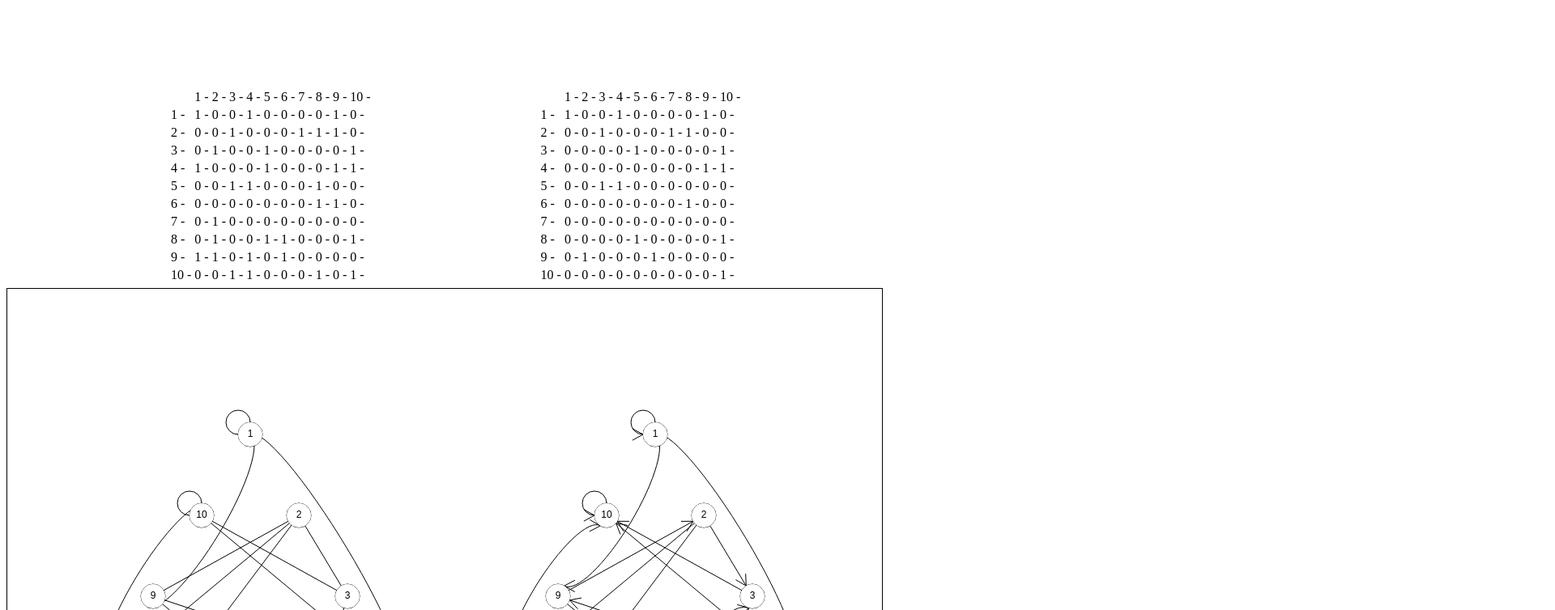
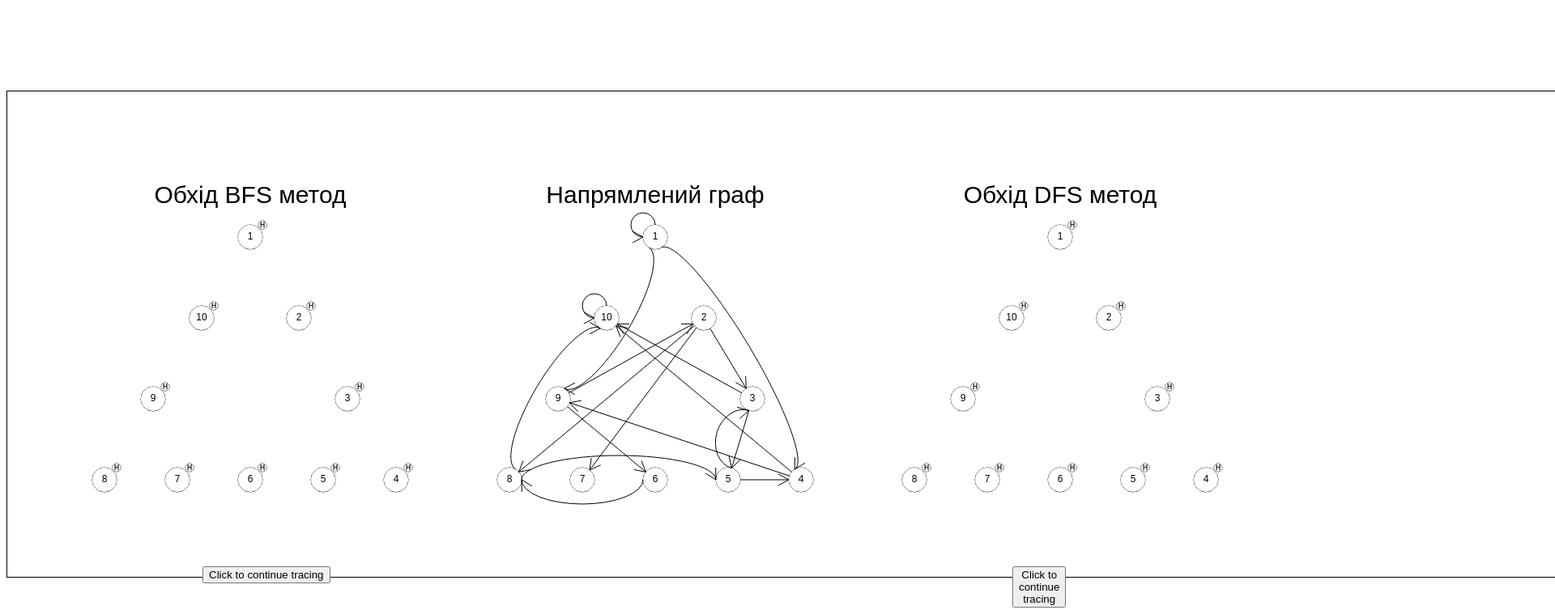
Before and after one commit to DmytroHalai/lab2_6, a plain HTML site: page index.html in a window 1280 px wide. Shown: the top 754 px of the page at 81% size, 1920 px wide, since content can reach past the window. Drawn offline with Linux system fonts and the light colour scheme.

Commit message:
added BFS and DFS methods to trace graph

```diff
--- /dev/null
+++ b/classes.js
@@ -0,0 +1,46 @@
+'use strict';
+
+class Queue {
+    constructor() {
+        this.elements = [];
+    }
+
+    // Додавання елемента до черги
+    enqueue(element) {
+        this.elements.push(element);
+    }
+
+    // Видалення елемента з черги та повернення його значення
+    dequeue() {
+        return this.elements.shift();
+    }
+
+    // Перевірка, чи черга порожня
+    isEmpty() {
+        return this.elements.length === 0;
+    }
+}
+
+class Stack {
+    constructor() {
+        this.items = [];
+    }
+
+    push(element) {
+        this.items.push(element);
+    }
+
+    pop() {
+        return this.items.pop();
+    }
+
+    peek() {
+        return this.items[this.items.length - 1];
+    }
+
+    isEmpty() {
+        return this.items.length === 0;
+    }
+}
+
+export {Queue, Stack};
--- a/draw.js
+++ b/draw.js
@@ -1,27 +1,19 @@
 'use strict';
 
-import {findVertexCoord, vector, vectorModule, undirMatrix, createDirMatrix, lineVal, calculateAngle} from "./utility.js";
+import {findVertexCoord, vector, vectorModule, createDirMatrix, lineVal, calculateAngle,
+    createClickQueue, printText} from "./utility.js";
+import {Queue, Stack} from "./classes.js";
 
-const createClickQueue = () => {
-    const queue = []; // Черга функцій для виконання
+const button1 = document.getElementById("button1");
+const button2 = document.getElementById("button2");
 
-    const enqueue = (action) => {
-        queue.push(action);
-    };
+const colors = ["red", "blue", "black", "green", "yellow",
+"brown", "#70295a", "orange", "#295b70", "#70294f"]
 
-    const next = () => {
-        if (queue.length > 0) {
-            const action = queue.shift(); // Беремо першу дію з черги
-            action(); // Виконуємо дію
-        }
-    };
-
-    return { enqueue, next };
-}
-const drawOnlyVertex = (Coords, i, ctx, radius) => {
+const drawOnlyVertex = (Coords, i,  ctx, radius, color) => {
     ctx.beginPath();
     ctx.arc(Coords.xCoord[i], Coords.yCoord[i], radius, 0, Math.PI * 2);
-    ctx.strokeStyle = 'black';
+    ctx.strokeStyle = colors[color];
     ctx.stroke();
     ctx.fillStyle = 'white';
     ctx.fill();
@@ -30,7 +22,19 @@ const drawOnlyVertex = (Coords, i, ctx, radius) => {
     ctx.closePath();
 }
 
-const drawVertexes = (ctx, count, x, y, radius) => {
+const drawStatus = (Coords, i,  ctx, radius, color, status) => {
+    ctx.beginPath();
+    ctx.arc(Coords.xCoord[i] + radius, Coords.yCoord[i] - radius, radius / 3, 0, Math.PI * 2);
+    ctx.strokeStyle = colors[color];
+    ctx.stroke();
+    ctx.fillStyle = 'white';
+    ctx.fill();
+    ctx.fillStyle = 'black';
+    ctx.fillText(status, Coords.xCoord[i] + radius, Coords.yCoord[i] - radius);
+    ctx.closePath();
+}
+
+const drawVertexes = (ctx, count, x, y, radius, status = '') => {
     ctx.fillStyle = 'black';
     ctx.font = '12px Arial';
     ctx.textAlign = 'center';
@@ -38,38 +42,48 @@ const drawVertexes = (ctx, count, x, y, radius) => {
 
     for (let i = 0; i < count; i++) {
         const Coords = findVertexCoord(count, x, y);
+        status !== '' ? drawStatus(Coords, i, ctx, radius, "black", "н") :
         drawOnlyVertex(Coords, i, ctx, radius);
     }
 }
 
-const drawStitch = (Coords, i, ctx, radius) => {
+const drawStitch = (Coords, i, ctx, radius, color) => {
     ctx.beginPath();
     ctx.moveTo(Coords.xCoord[i], Coords.yCoord[i]);
+    ctx.closePath();
+    ctx.beginPath();
+    ctx.strokeStyle = colors[color];
     ctx.arc(Coords.xCoord[i] - radius, Coords.yCoord[i] - radius,
-        radius, Math.PI * 2, 0);
+        radius, 0, Math.PI / 2, true);
     ctx.stroke();
     ctx.closePath();
 }
 
-const drawLine = (Coords, i, j, ctx) => {
+const drawLine = (Coords, i, j, ctx, radius, angle, color) => {
+    const xStart = Coords.xCoord[i] + radius * Math.cos(angle);
+    const yStart = Coords.yCoord[i] + radius * Math.sin(angle);
+    const xEnd = Coords.xCoord[j] - radius * Math.cos(angle);
+    const yEnd = Coords.yCoord[j] - radius * Math.sin(angle);
     ctx.beginPath();
-    ctx.moveTo(Coords.xCoord[i], Coords.yCoord[i]);
-    ctx.lineTo(Coords.xCoord[j], Coords.yCoord[j]);
+    ctx.strokeStyle = colors[color];
+    ctx.moveTo(xStart, yStart);
+    ctx.lineTo(xEnd, yEnd);
     ctx.stroke();
     ctx.closePath();
 }
 
-const drawEllipse = (Coords, i, j, angle, ctx, radius) => {
+const drawEllipse = (Coords, i, j, angle, ctx, radius, color) => {
+    const startX = Coords.xCoord[i] + radius * Math.cos(angle);
+    const startY = Coords.yCoord[i] + radius * Math.sin(angle);
     const endX = Coords.xCoord[j] - radius * Math.cos(angle);
     const endY = Coords.yCoord[j] - radius * Math.sin(angle);
-    const startX = Coords.xCoord[i],
-        startY = Coords.yCoord[i]
     const middleX = (startX + endX) / 2;
     const middleY = (startY + endY) / 2;
     const newAngle = Math.atan2((endY - startY), (endX - startX));
     const triangleRadius = vectorModule(vector(startX, startY, endX, endY))
     ctx.beginPath();
-    ctx.moveTo(Coords.xCoord[i], Coords.yCoord[i]);
+    ctx.strokeStyle = colors[color];
+    ctx.moveTo(startX, startY);
     ctx.ellipse(middleX, middleY, triangleRadius / 2, radius * 2,
         newAngle, Math.PI, 0);
     ctx.stroke();
@@ -77,7 +91,7 @@ const drawEllipse = (Coords, i, j, angle, ctx, radius) => {
     return newAngle;
 }
 
-const drawArrows = (angle, xArrow, yArrow, ctx, n = 0) => {
+const drawArrows = (angle, xArrow, yArrow, ctx, color, n = 0) => {
     let leftX,
         rightX,
         leftY,
@@ -95,6 +109,7 @@ const drawArrows = (angle, xArrow, yArrow, ctx, n = 0) => {
         rightY = yArrow - 15 * Math.sin(angle - 0.5);
     }
     ctx.beginPath();
+    ctx.strokeStyle = colors[color];
     ctx.moveTo(xArrow, yArrow);
     ctx.lineTo(leftX, leftY);
     ctx.moveTo(xArrow, yArrow);
@@ -103,61 +118,127 @@ const drawArrows = (angle, xArrow, yArrow, ctx, n = 0) => {
     ctx.closePath();
 }
 
-const arrow = (Coords, j, angle, vertexRadius, ctx, n) => {
+const arrow = (Coords, j, angle, vertexRadius, ctx, color, n) => {
     const xArrow = Coords.xCoord[j] - vertexRadius * Math.cos(angle);
     const yArrow = Coords.yCoord[j] - vertexRadius * Math.sin(angle);
-    drawArrows(angle, xArrow, yArrow, ctx, n);
+    drawArrows(angle, xArrow, yArrow, ctx, color, n);
 }
 
-const clickQueue = createClickQueue();
+const clickQueue1 = createClickQueue();
+const clickQueue2 = createClickQueue();
 
-const drawDirMatrixEdges = (x, y, n, ctx, radius, count) => {
+const drawDirGraph = (x, y, n, ctx, radius, count) => {
     const matrix = createDirMatrix(n);
     const Coords = findVertexCoord(count, x, y);
+    drawVertexes(ctx, count, x, y, radius);
+    printText(ctx, "Напрямлений граф", Coords);
     for (let i = 0; i < count; i++) {
         for (let j = 0; j < count; j++) {
             if (matrix[i][j] === 1) {
                 const angle = calculateAngle(Coords, i, j);
                 const val = lineVal(Coords, i, j, radius);
                 if (i === j) {
-                    drawStitch(Coords, i, ctx, radius);
-                    arrow(Coords, j, angle, radius, ctx);
+                    drawStitch(Coords, i, ctx, radius, 2);
+                    arrow(Coords, j, angle, radius, ctx, 2);
                 }
                 else if (matrix[j][i] === 1 && i > j || val !== null){
                     const valid = 1;
-                    drawEllipse(Coords, i, j, angle, ctx, radius);
-                    arrow(Coords, j, angle, radius, ctx, valid);
+                    drawEllipse(Coords, i, j, angle, ctx, radius, 2);
+                    arrow(Coords, j, angle, radius, ctx, 2, valid);
                 }
                 else {
-                    drawLine(Coords, i, j, ctx);
-                    arrow(Coords, j, angle, radius, ctx);
+                    drawLine(Coords, i, j, ctx, radius, angle, 2);
+                    arrow(Coords, j, angle, radius, ctx, 2);
                 }
             }
         }
     }
 }
 
-const drawUndirMatrixEdges = (x, y, n, ctx, radius, count) => {
-    const matrix = undirMatrix(createDirMatrix(n));
+const BFS = (x, y, count, matrix, a, ctx, radius) => {
     const Coords = findVertexCoord(count, x, y);
-    for (let i = 0; i < count; i++) {
-        for (let j = 0; j <= i; j++) {
-            if (matrix[i][j] === 1) {
-                const angle = calculateAngle(Coords, i, j);
-                const val = lineVal(Coords, i, j, radius);
-                if (i === j) {
-                    drawStitch(Coords, i, ctx, radius);
-                }
-                else if (val !== null){
-                    drawEllipse(Coords, j, i, angle, ctx, radius);
-                }
-                else{
-                    drawLine(Coords, i, j, ctx);
-                }
+    printText(ctx, "Обхід BFS метод", Coords);
+    drawVertexes(ctx, count, x, y, radius);
+    const q = new Queue();
+    const bfs = new Array(matrix.length).fill(0);
+    drawVertexes(ctx, count, x, y, radius,  'н')
+    let pointer = 0;
+    bfs[a] = 1;
+    q.enqueue(a);
+    while (!q.isEmpty()){
+        const v = q.dequeue();
+        for (let u = 0; u < matrix.length; u++){
+            if (matrix[v][u] === 1 && bfs[u] === 0){
+                bfs[u] = 1;
+                q.enqueue(u);
+                drawEdge(Coords, v, u, ctx, radius, pointer, matrix, clickQueue1);
             }
         }
+        clickQueue1.enqueue(() => {
+            drawStatus(Coords, v, ctx, radius, pointer, 'з');
+        })
+        pointer++;
+    }
+    button1.addEventListener("click", clickQueue1.next);
+}
+
+const drawEdge = (Coords, v, u, ctx, radius, pointer, matrix, clickQueue) => {
+    const angle = calculateAngle(Coords, v, u);
+    clickQueue.enqueue(() => {
+        drawOnlyVertex(Coords, v, ctx, radius, pointer);
+        drawStatus(Coords, v, ctx, radius, pointer, 'a');
+    })
+    const val = lineVal(Coords, v, u, radius);
+    if (val !== null){
+        const valid = 1;
+        clickQueue.enqueue(() => {
+            drawOnlyVertex(Coords, v, ctx, radius, pointer);
+            drawEllipse(Coords, v, u, angle, ctx, radius, pointer);
+            drawOnlyVertex(Coords, u, ctx, radius, pointer);
+            drawStatus(Coords, u, ctx, radius, pointer, 'в');
+            arrow(Coords, u, angle, radius, ctx, pointer, valid);
+        })
+    }
+    else {
+        clickQueue.enqueue(() => {
+            drawOnlyVertex(Coords, v, ctx, radius, pointer);
+            drawLine(Coords, v, u, ctx, radius, angle, pointer);
+            drawOnlyVertex(Coords, u, ctx, radius, pointer);
+            drawStatus(Coords, u, ctx, radius, pointer, 'в');
+            arrow(Coords, u, angle, radius, ctx, pointer);
+        })
     }
 }
 
+const DFS = (x, y, count, matrix, a, ctx, radius) => {
+    const Coords = findVertexCoord(count, x, y);
+    printText(ctx, "Обхід DFS метод", Coords);
+    drawVertexes(ctx, count, x, y, radius);
+    let pointer = 0;
+    const s = new Stack();
+    const dfs = new Array(matrix.length).fill(0);
+    drawVertexes(ctx, count, x, y, radius,  'н')
+    let k = 1;
+    dfs[a] = 1;
+    s.push(a);
+    while (!s.isEmpty()){
+        const v = s.pop();
+        for (let u = 0; u < matrix.length; u++){
+            if (matrix[v][u] === 1 && dfs[u] === 0){
+                k++;
+                dfs[u] = k;
+                s.push(u);
+                drawEdge(Coords, v, u, ctx, radius, pointer, matrix, clickQueue2);
+            }
+        }
+        clickQueue2.enqueue(() => {
+            drawStatus(Coords, v, ctx, radius, pointer, 'з');
+        })
+        pointer++;
+    }
+    console.log(dfs);
+    button2.addEventListener("click", clickQueue2.next);
+}
+
 export {drawVertexes, drawOnlyVertex, vectorModule, vector, arrow,
-    drawStitch, drawLine, drawEllipse, drawArrows, findVertexCoord, drawDirMatrixEdges, drawUndirMatrixEdges}
+    drawStitch, drawLine, drawEllipse, drawArrows, findVertexCoord, drawDirGraph, BFS, DFS}
--- a/index.html
+++ b/index.html
@@ -15,12 +15,24 @@
             margin-top: 100px;
             margin-left: 200px;
         }
+        #button1 {
+            position: absolute;
+            left: 250px; /* Позиціонуємо кнопку на значенні x = 300px */
+            top: 700px; /* Встановлюємо відстань від верху сторінки */
+        }
+        #button2 {
+            position: absolute;
+            left: 1250px; /* Позиціонуємо кнопку на значенні x = 300px */
+            top: 700px; /* Встановлюємо відстань від верху сторінки */
+        }
     </style>
 </head>
 <body>
     <table id="undirMatrixTable"></table>
     <table id="dirMatrixTable"></table>
-    <canvas id="canvas1" width="1080" height="600"></canvas>
+    <button id="button1">Click to continue tracing</button>
+    <button id="button2">Click to continue tracing</button>
+    <canvas id="canvas1" width="2000" height="600"></canvas>
     <script type="module" src="./main.js"></script>
 </body>
 </html>
--- a/main.js
+++ b/main.js
@@ -1,8 +1,8 @@
 'use strict';
 
-import {matrixOutput} from "./output.js";
-import {createDirMatrix, undirMatrix} from "./utility.js";
-import {drawVertexes, drawUndirMatrixEdges, drawDirMatrixEdges} from "./draw.js";
+import {printMatrix} from "./output.js";
+import {createDirMatrix} from "./utility.js";
+import {drawDirGraph, BFS, DFS} from "./draw.js";
 
 const canvas = document.getElementById('canvas1');
 const ctx = canvas.getContext('2d');
@@ -11,10 +11,7 @@ const VERTEX_RADIUS = 15;
 const N = 3105;
 
 const matrix = createDirMatrix(N)
-const undMatrix = undirMatrix(createDirMatrix(N));
-drawUndirMatrixEdges(300, 180, N, ctx, VERTEX_RADIUS, VERTEX_COUNT);
-drawDirMatrixEdges(800, 180, N, ctx, VERTEX_RADIUS, VERTEX_COUNT);
-drawVertexes(ctx, VERTEX_COUNT, 300, 180, VERTEX_RADIUS);
-drawVertexes(ctx, VERTEX_COUNT, 800, 180, VERTEX_RADIUS);
-matrixOutput(matrix, "dirMatrixTable");
-matrixOutput(undMatrix, "undirMatrixTable")
+drawDirGraph(800, 180, N, ctx, VERTEX_RADIUS, VERTEX_COUNT);
+BFS(300, 180, VERTEX_COUNT, matrix, 0, ctx, VERTEX_RADIUS);
+DFS(1300, 180, VERTEX_COUNT, matrix, 0, ctx, VERTEX_RADIUS);
+printMatrix(matrix);
--- a/output.js
+++ b/output.js
@@ -1,28 +1,7 @@
 'use strict';
 
-const matrixOutput = (matrix, tableId) => {
-    return document.addEventListener("DOMContentLoaded", function() {
-
-        const table = document.getElementById(tableId);
-
-        let headerRow = table.insertRow();
-        headerRow.insertCell();
-        for (let j = 0; j < matrix[0].length; j++) {
-            let cell = headerRow.insertCell();
-            cell.textContent = j + 1 + " - ";
-        }
-
-        for (let i = 0; i < matrix.length; i++) {
-            let row = table.insertRow();
-            let rowNumberCell = row.insertCell();
-            rowNumberCell.textContent = i + 1 + " - ";
-
-            for (let j = 0; j < matrix[i].length; j++) {
-                let cell = row.insertCell();
-                cell.textContent = matrix[i][j] + " - ";
-            }
-        }
-    });
+const printMatrix = (matrix) => {
+    console.table(matrix)
 }
 
-export {matrixOutput};
+export {printMatrix};
--- a/utility.js
+++ b/utility.js
@@ -20,18 +20,6 @@ const pseudoRandom = (seed) => {
         value = (value * 1103515245 + 12345) % 2147483648;
         return value % 100 < 19;
     }
-}
-
-const undirMatrix = (arr) => {
-    let matrix = arr;
-    for (let i = 0; i < matrix.length; i++){
-        for (let j = 0; j < matrix[i].length; j++){
-            if (matrix[i][j] === 1){
-                matrix[j][i] = 1;
-            }
-        }
-    }
-    return matrix;
 }
 
 const findVertexCoord = (vertexCount, firstCoordX, firstCoordy) => {
@@ -127,4 +115,28 @@ const lineVal = (Coords, i, j, radius) => {
     return valResult;
 }
 
-export {vector, vectorModule, pseudoRandom, undirMatrix, findVertexCoord, createDirMatrix, calculateAngle, lineVal};
+const createClickQueue = () => {
+    const queue = []; // Черга функцій для виконання
+
+    const enqueue = (action) => {
+        queue.push(action);
+    };
+
+    const next = () => {
+        if (queue.length > 0) {
+            const action = queue.shift(); // Беремо першу дію з черги
+            action(); // Виконуємо дію
+        }
+    };
+
+    return { enqueue, next };
+}
+
+const printText = (ctx, text, Coords) => {
+    ctx.font = '30px Arial';
+    ctx.fillStyle = 'black';
+    ctx.fillText(text, Coords.xCoord[0], Coords.yCoord[0] - 50);
+}
+
+export {vector, vectorModule, pseudoRandom, findVertexCoord, createDirMatrix, calculateAngle, lineVal,
+    createClickQueue, printText};
```
